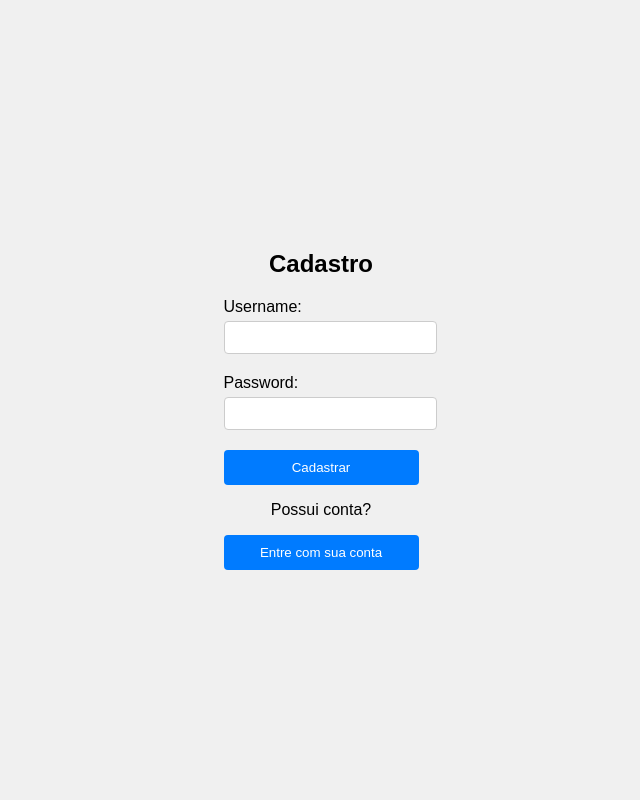
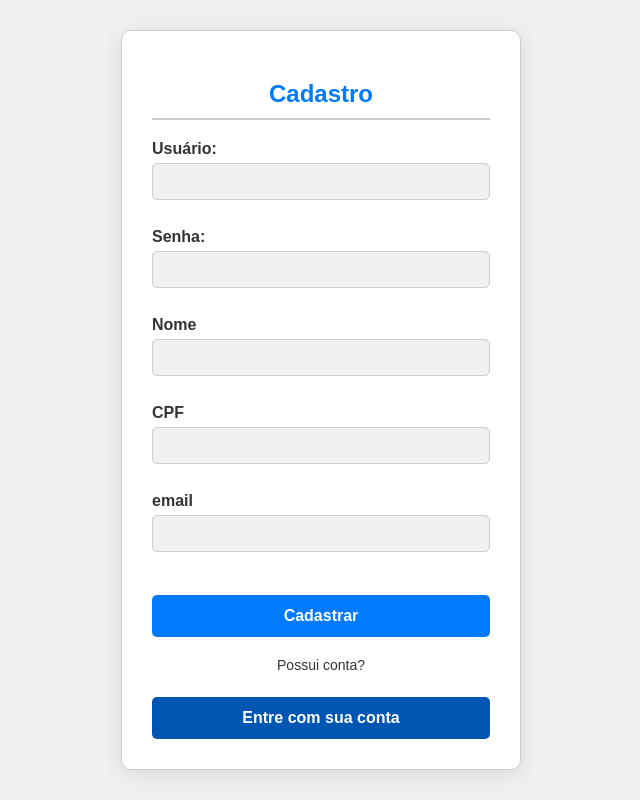
Before and after one commit to Dalri05/Gestao-Hospitalar, a Flask app: page /cadastro in a window 1280 px wide. Shown: the whole page, without its empty margins (319-959 px from the left). Run offline with Flask 3, Linux system fonts and the light colour scheme.

Commit message:
introdução ao back de cadastro

```diff
--- a/app.py
+++ b/app.py
@@ -21,8 +21,21 @@ def index():
     pacientes = cursor.fetchall()
     return render_template('index.html', pacientes=pacientes)
 
-@app.route('/cadastro')
+@app.route('/cadastro', methods=['GET', 'POST'])
 def cadastro():
+    if request.method == "POST":
+        usuario = request.form['username']
+        senha = request.form['password']
+        nome = request.form['nome']
+        email = request.form['email']
+        cpf = request.form['cpf']
+
+        cursor.execute('''
+            INSERT INTO usuarios (usuario, senha, nome, cpf, email)
+            VALUES (%s, %s, %s, %s, %s)''', (usuario, senha, nome, cpf, email))
+        conexao.commit()
+        return redirect(url_for('login'))
+
     return render_template('cadastro.html')
 
 
--- a/static/cadastro.css
+++ b/static/cadastro.css
@@ -9,48 +9,85 @@ body {
     height: 100vh;
 }
 
-.login-container {
+.cadastro-container {
     background-color: #fff;
     height: auto;
-    border-radius: 8px;
-    padding: 50px;
-    box-shadow: 0 0 10px rgba(0, 0, 0, 0.1);
+    width: 90%;
+    max-width: 400px;
+    border-radius: 10px;
+    padding: 30px;
+    box-shadow: 0 4px 20px rgba(0, 0, 0, 0.1);
+    border: 1px solid #ccc;
+    box-sizing: border-box;
 }
 
 h2 {
     text-align: center;
+    color: #007bff;
+    margin-bottom: 20px;
+    font-size: 24px;
+    border-bottom: 2px solid #ccc;
+    padding-bottom: 10px;
 }
 
 .input-group {
-    margin-bottom: 20px;
+    margin-bottom: 15px;
 }
 
 label {
     display: block;
     margin-bottom: 5px;
+    color: #333;
+    font-weight: bold;
 }
 
 input {
     width: 100%;
-    padding: 8px;
+    padding: 10px;
     border: 1px solid #ccc;
-    border-radius: 4px;
+    border-radius: 5px;
+    margin-bottom: 10px;
+    box-sizing: border-box;
+    background-color: #f0f0f0;
+    transition: border-color 0.3s;
+}
+
+input:focus {
+    border-color: #007bff;
+    outline: none;
 }
 
 button {
     width: 100%;
-    padding: 10px;
+    padding: 12px;
     border: none;
     background-color: #007bff;
     color: #fff;
-    border-radius: 4px;
+    border-radius: 5px;
     cursor: pointer;
+    font-weight: bold;
+    font-size: 16px;
+    transition: background-color 0.3s;
 }
 
 button:hover {
     background-color: #0056b3;
 }
 
-.pergunta{
+.pergunta {
     text-align: center;
+    color: #333;
+    margin-top: 20px;
+    font-size: 14px;
 }
+
+#login-btn {
+    background-color: #0056b3;
+    margin-top: 10px;
+    padding: 12px;
+    font-size: 16px;
+}
+
+#login-btn:hover {
+    background-color: #004080;
+}
--- a/templates/cadastro.html
+++ b/templates/cadastro.html
@@ -5,20 +5,24 @@
     <meta charset="UTF-8">
     <meta name="viewport" content="width=device-width, initial-scale=1.0">
     <title>Pacientes</title>
-    <link rel="stylesheet" href="{{ url_for('static', filename='login.css') }}">
+    <link rel="stylesheet" href="{{ url_for('static', filename='cadastro.css') }}">
 </head>
 
 <body>
     <div class="cadastro-container">
         <h2>Cadastro</h2>
-        <form id="cadastro-form" action="{{ url_for('login') }}" method="get">
+        <form id="cadastro-form" action="{{ url_for('cadastro') }}" method="post">
             <div class="input-group">
-                <label for="username">Username:</label>
-                <input type="text" id="username" name="username">
-            </div>
-            <div class="input-group">
-                <label for="password">Password:</label>
-                <input type="password" id="password" name="password">
+                <label for="username">Usuário:</label>
+                <input type="text" id="username" name="username" required><br><br>
+                <label for="password">Senha:</label>
+                <input type="password" id="password" name="password" required><br><br>
+                <label for="nome">Nome</label>
+                <input type="text" id="nome" name="nome" required><br><br>
+                <label for="cpf">CPF</label>
+                <input type="text" id="cpf" name="cpf" required><br><br>
+                <label for="email">email</label>
+                <input type="text" id="email" name="email" required><br><br>
             </div>
             <button id="cadastro-btn" type="submit">Cadastrar</button>
         </form>
```
Also changed, not shown: 1 other file.
